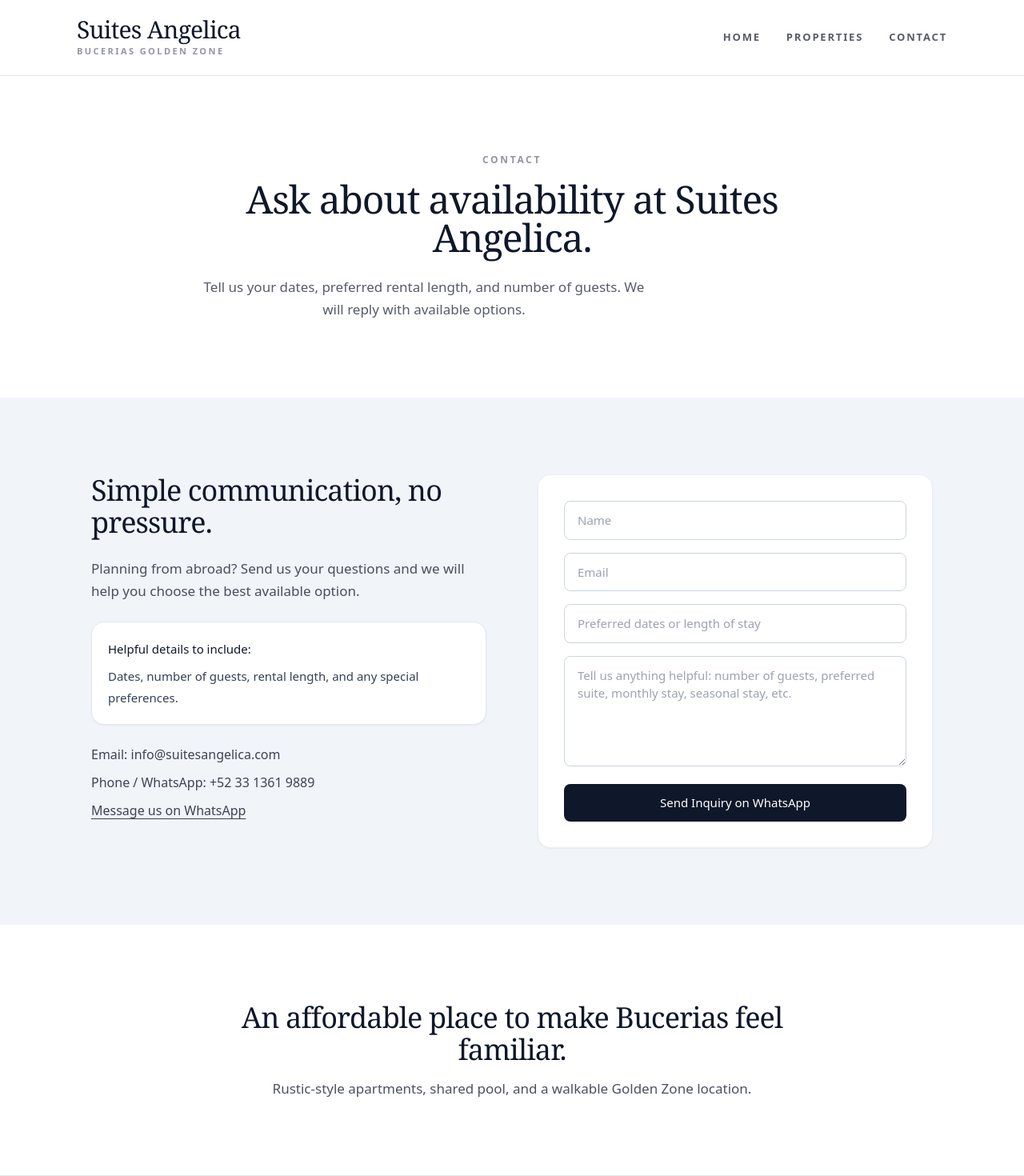
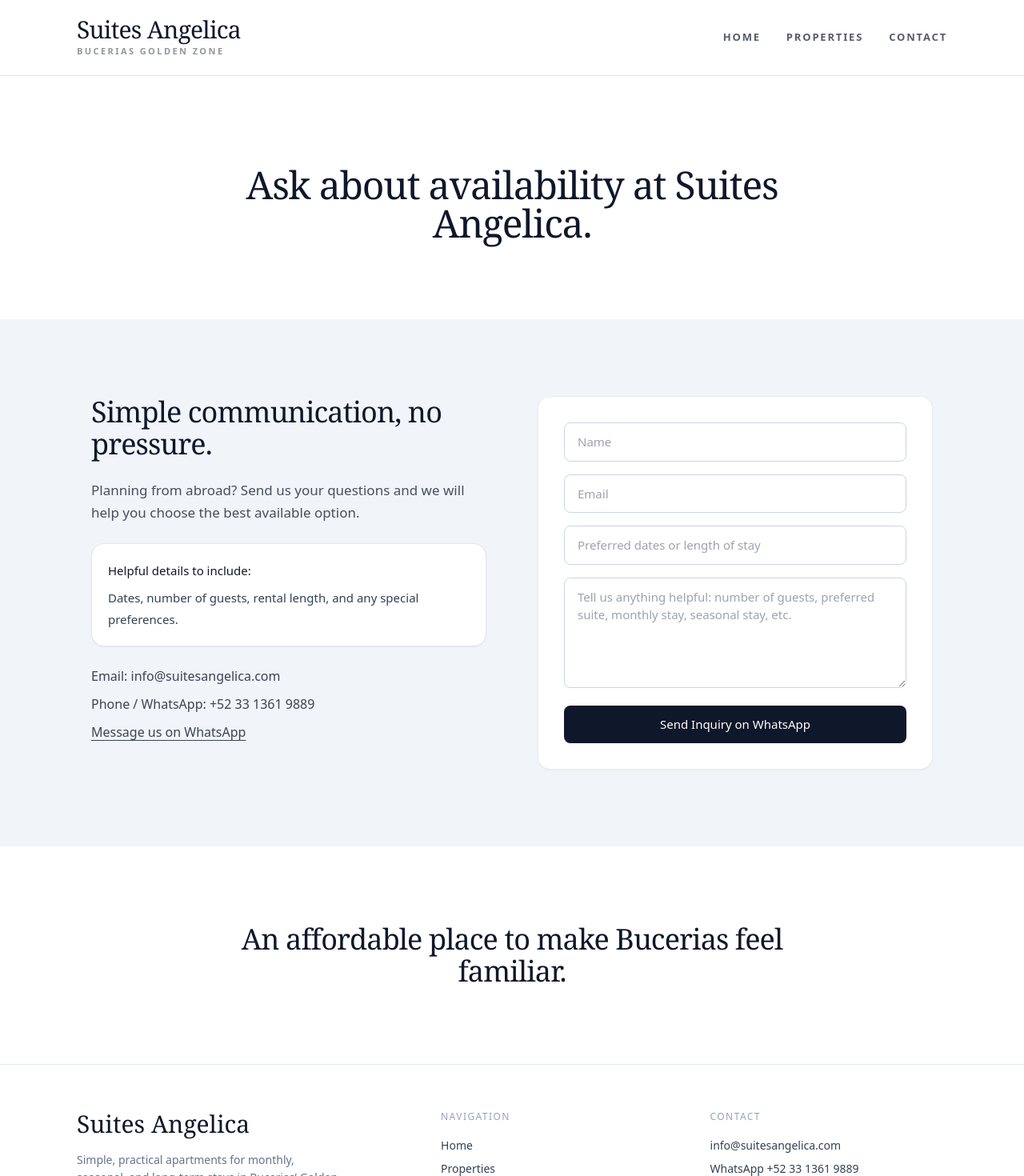
Before and after one commit to jfmichel86/Suites-Angelica1, a Next.js app: page /contact in a window 1280 px wide. Shown: the top 1470 px of the page at 80% size. Built offline with nearby package versions, Linux system fonts and the light colour scheme.

Commit message:
Update page.tsx

```diff
--- a/app/contact/page.tsx
+++ b/app/contact/page.tsx
@@ -13,9 +13,7 @@ export default function ContactPage() {
       <section className="bg-white">
         <Container>
           <div className="mx-auto max-w-[780px] py-16 text-center md:py-24">
-            <p className="text-[12px] font-semibold uppercase tracking-[0.22em] text-slate-900/45">Contact</p>
             <h1 className="mt-4 font-serif text-4xl leading-[1.08] tracking-tight text-slate-900 md:text-5xl">Ask about availability at Suites Angelica.</h1>
-            <p className="mt-6 max-w-[560px] text-[17px] leading-[1.65] text-slate-900/70">   Tell us your dates, preferred rental length, and number of guests. We will reply with available options. </p>
           </div>
         </Container>
       </section>
@@ -49,7 +47,6 @@ export default function ContactPage() {
         <Container>
           <div className="mx-auto max-w-[700px] space-y-4 py-16 text-center md:py-24">
             <h3 className="font-serif text-3xl leading-[1.12] tracking-tight text-slate-900 md:text-4xl">An affordable place to make Bucerias feel familiar.</h3>
-            <p className="text-[17px] text-slate-900/75">   Rustic-style apartments, shared pool, and a walkable Golden Zone location. </p>
           </div>
         </Container>
       </section>
```
